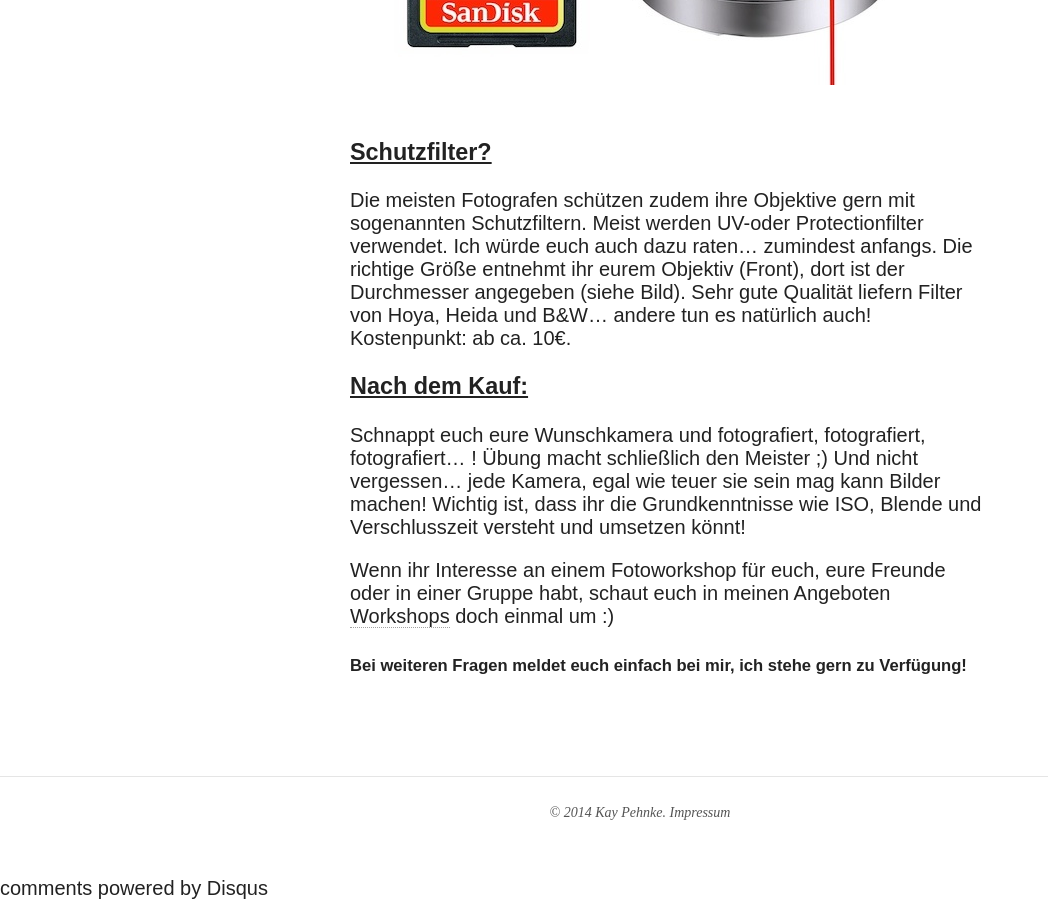
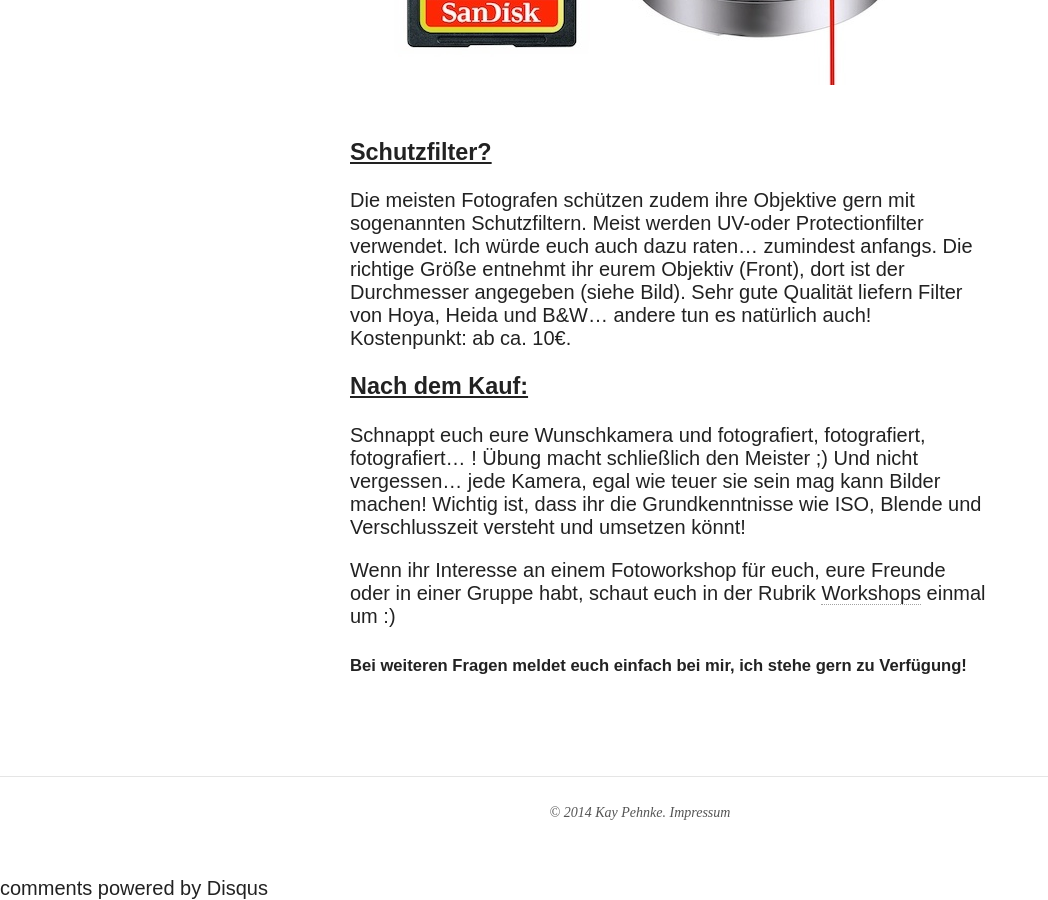
Before and after one commit to kay-pehnke/kay-pehnke.github.io, a Jekyll site: the page built from _posts/2014-04-21-workshop-cam.md, in a window 1280 px wide and 900 px high, scrolled down 3642 px. Shown: the whole window, without its empty margins (0-1048 px from the left). Built offline with Jekyll 4.4.1, drawn with Linux system fonts in a browser that asks for light colours; nearby versions of some CDN libraries; comment, search, counter and statistics services are not loaded; some of the changed lines change nothing that is shown.

Commit message:
Blog links eingebaut

```diff
--- a/_posts/2014-04-21-workshop-cam.md
+++ b/_posts/2014-04-21-workshop-cam.md
@@ -47,12 +47,12 @@
 </figure>
 
 ###<u>Vergleichen:</u>
-Wenn ihr nun wisst, was ihr wollt, habt ihr die Möglichkeit, Preise zu vergleichen. Nutzt dazu eine Preisvergleichseite wie  z.B. <a href="http://www.geizhals.de">Geizhals</a>
+Wenn ihr nun wisst, was ihr wollt, habt ihr die Möglichkeit, Preise zu vergleichen. Nutzt dazu eine Preisvergleichseite wie  z.B. [Geizhals](http://www.geizhals.de).
 
 und die Preise eures Elektronikmarktes. Schaut euch zudem Bewertungen für eure Kameras und Rezensionen bei www.amazon.de an. Sie können sehr hilfreich bei einer Entscheidung sein.
 
 ###<u>Der Gebrauchtmarkt:</u>
-Ein Tipp vor dem Kauf wäre ausserdem, sich einmal den Gebrauchtmarkt anzuschauen. Mit etwas Glück könnt ihr hier eine Menge Geld sparen! Empfehlenswert ist hier <a href="http://www.ebay-kleinanzeigen.de">ebay-kleinanzeigen</a>.
+Ein Tipp vor dem Kauf wäre ausserdem, sich einmal den Gebrauchtmarkt anzuschauen. Mit etwas Glück könnt ihr hier eine Menge Geld sparen! Empfehlenswert ist hier [ebay-kleinanzeigen](http://www.ebay-kleinanzeigen.de).
 Das ganze birgt aber ein paar Risiken, ich spreche hier aus eigener Erfahrung...
 Beachtet deshalb möglichst Folgendes:
 Möglichst die Kamera vor einem Kauf in Augenschein nehmen. Legt Wert darauf, euch den Sensor und das Objektiv ansehen zu dürfen. Sind sie sauber und frei von Kratzern?!
@@ -66,7 +66,7 @@
 
 ###<u>Die Speicherkarte:</u>
 Apropos Speicherkarte... die fehlt euch natürlich auch noch! Hier gibt es selbstverständlich auch wieder einen riesigen Markt mit unzähligen Angeboten.
-Schaut dass ihr auf alle Fälle eine Speicherkarte der Klasse 10 bekommt (wie im Bild zu sehen). Sie sollte um die 30-45MB/sek schreiben können. Ich empfehle da ganz gern die 16GB SanDisk mit 45MB/sek für ca.15€ (z.b. bei <a href="http://www.amazon.de">Amazon</a>), die sollte für den Anfang vollkommend reichen.
+Schaut dass ihr auf alle Fälle eine Speicherkarte der Klasse 10 bekommt (wie im Bild zu sehen). Sie sollte um die 30-45MB/sek schreiben können. Ich empfehle da ganz gern die 16GB SanDisk mit 45MB/sek für ca.15€ (z.b. bei [Amazon](http://www.amazon.de) ), die sollte für den Anfang vollkommend reichen.
 
 <figure>
 <img src="/images/sd.jpg"/>
@@ -83,7 +83,7 @@
 Übung macht schließlich den Meister ;)
 Und nicht vergessen... jede Kamera, egal wie teuer sie sein mag kann Bilder machen! Wichtig ist, dass ihr die Grundkenntnisse wie ISO, Blende und Verschlusszeit versteht und umsetzen könnt!
 
-Wenn ihr Interesse an einem Fotoworkshop für euch, eure Freunde oder in einer Gruppe habt, schaut euch in meinen Angeboten [Workshops](http://www.kay-pehnke.de/offers-single) doch einmal um :)
+Wenn ihr Interesse an einem Fotoworkshop für euch, eure Freunde oder in einer Gruppe habt, schaut euch in der Rubrik [Workshops](http://www.kay-pehnke.de/offers-single) einmal um :)
 
 
 ##### Bei weiteren Fragen meldet euch einfach bei mir, ich stehe gern zu Verfügung!
```
